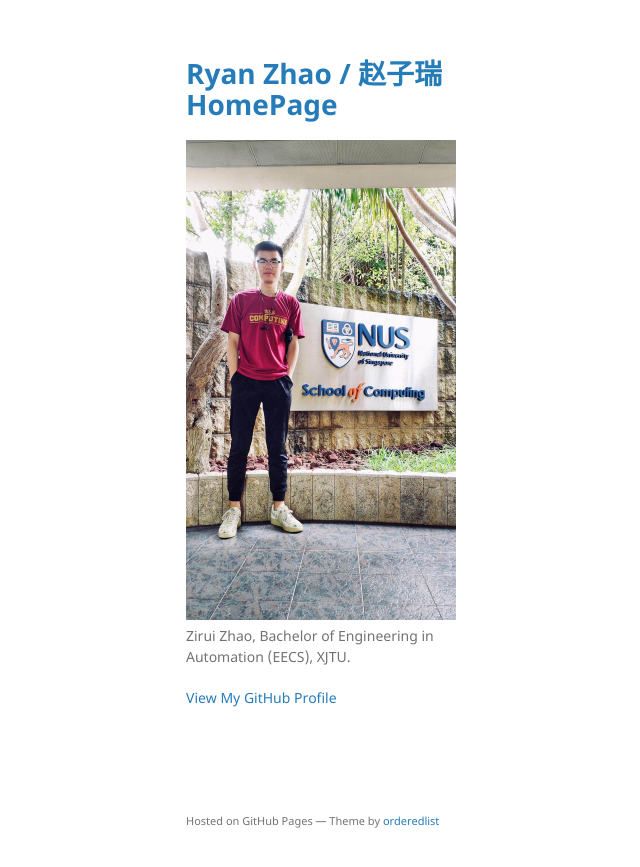
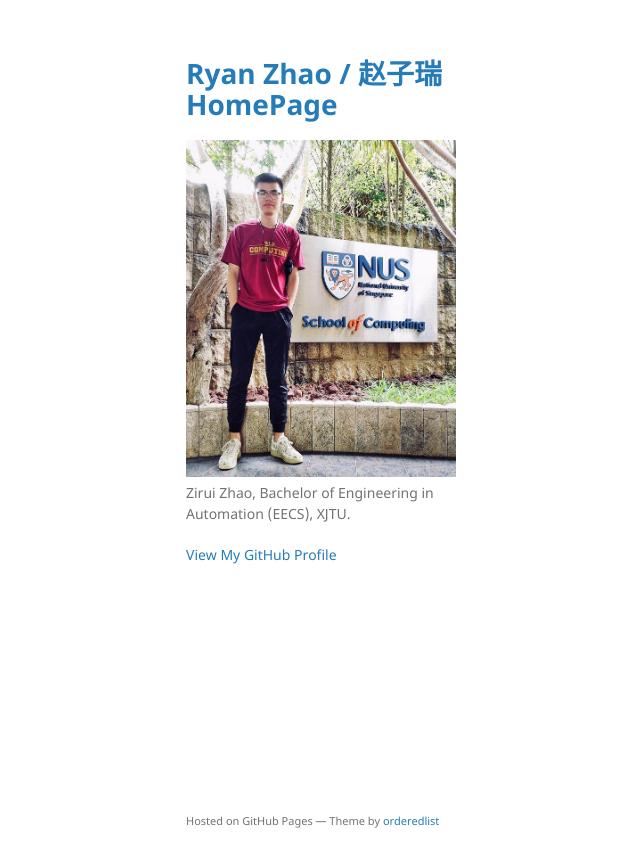
Before and after one commit to 1989Ryan/1989Ryan.github.io, a Jekyll site: the page built from s1.md, in a window 1280 px wide. Shown: the top 867 px of the page, without its empty margins (24-664 px from the left). Built offline with Jekyll 4.4.1, drawn with Linux system fonts in a browser that asks for light colours; our own code applies the rules of GitHub Pages for plain Markdown files.

Commit message:
Update _config.yml

```diff
--- a/_config.yml
+++ b/_config.yml
@@ -1,5 +1,5 @@
 title: Ryan Zhao / 赵子瑞 HomePage
-logo: webwxgetmsgim.jpg
+logo: ryan.jpg
 description: Zirui Zhao, Bachelor of Engineering in Automation (EECS), XJTU.
 show_downloads: False
 google_analytics:
```
